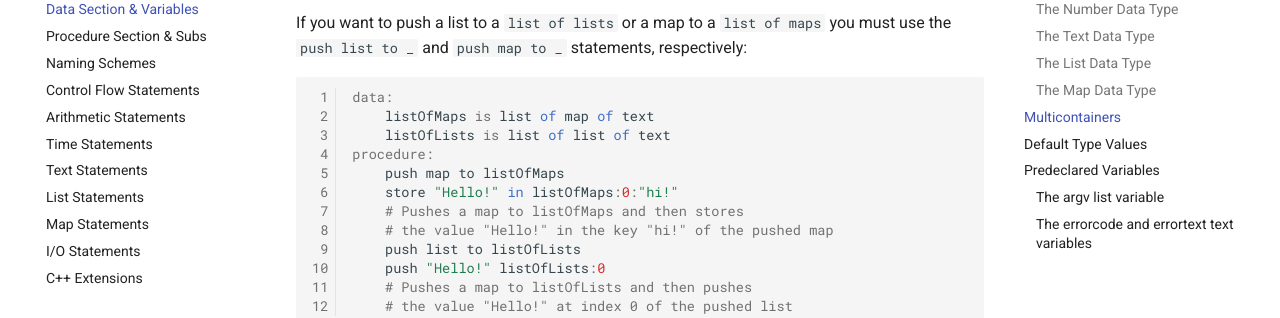
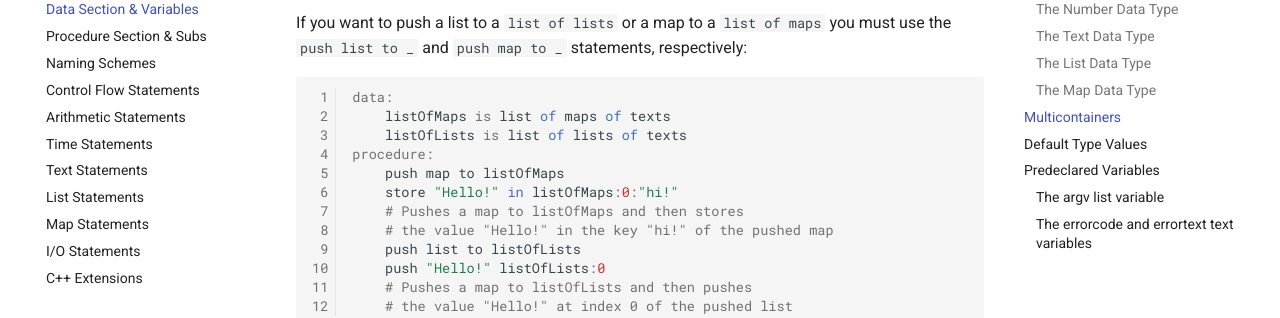
Before and after one commit to Lartu/ldpl, an MkDocs documentation site: the page built from docs/data.md, in a window 1280 px wide and 900 px high, scrolled down 7598 px. Shown: the part 153-471 px from the top of the window. Built offline with MkDocs 1.6.1 and Material for MkDocs 9.7.7, drawn with Linux system fonts in a browser that asks for light colours.

Commit message:
Added plurals to data-type docs

```diff
--- a/docs/data.md
+++ b/docs/data.md
@@ -364,8 +364,8 @@ must use the `push list to _` and `push map to _` statements, respectively:
 
     :::coffeescript
     data:
-        listOfMaps is list of map of text
-        listOfLists is list of list of text
+        listOfMaps is list of maps of texts
+        listOfLists is list of lists of texts
     procedure:
         push map to listOfMaps
         store "Hello!" in listOfMaps:0:"hi!"
```
